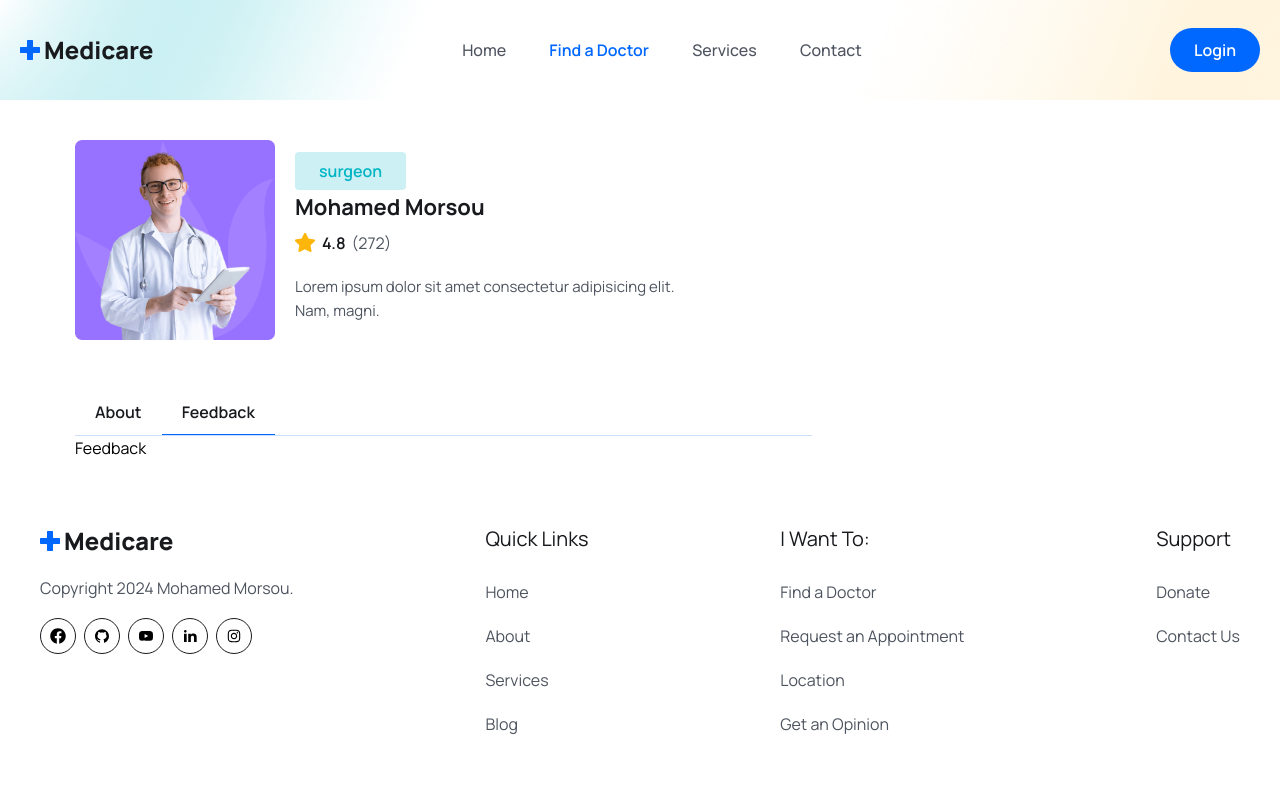
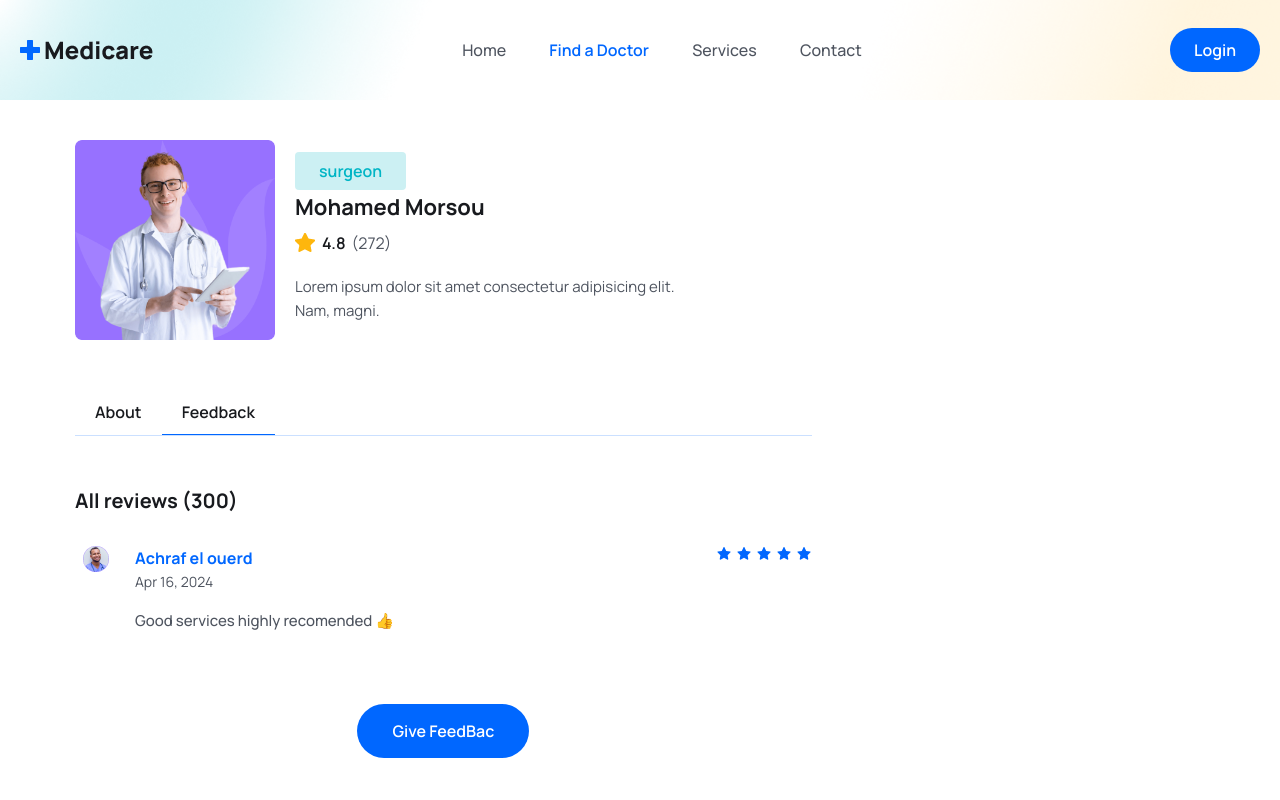
Before and after one commit to MohamedMorsou/Site-Web-de-prise-de-rendez-vous-Medicare, a React (Vite) app in the folder frontend/: page /doctors/1 in a window 1280 px wide. Both pictures are taken after a click on the button "Feedback". Shown: the top 800 px of the page. Built offline with nearby package versions, Linux system fonts and the light colour scheme; the HTML template or start-up script is replaced by a standard one.

Commit message:
Add feedback

```diff
--- a/frontend/src/pages/Doctors/Feedback.jsx
+++ b/frontend/src/pages/Doctors/Feedback.jsx
@@ -1,10 +1,45 @@
+import { useState } from "react";
+import avatar from "../../assets/images/avatar-icon.png";
+import FeedbackForm from './FeedbackForm'
+import { formateDate } from "../../utils/formateDate";
+import { AiFillStar } from "react-icons/ai";
 
 const Feedback = () => {
+  const [showFeedbackForm, setShowFeedbackForm] = useState(false);
   return (
     <div>
-      Feedback
+      <div className="mt-[50px]">
+        <h4 className="text-[20px] leading-[30px] font-bold text-headingColor mb-[30px] ">All reviews (300) </h4>
+        <div className="flex justify-between gap-10 mb-[30px] ml-2">
+          <div className="flex gap-3">
+            <figure className="w-10 h-10 rounded-full">
+              <img src={avatar} alt="" />
+            </figure>
+            <div>
+              <h5 className="text-base leading-6 text-primaryColor font-bold">Achraf el ouerd</h5>
+              <p className="text-sm leading-6 text-textColor">{formateDate("04-16-2024")}</p>
+              <p className="text__para mt-3 font-medium text-[15px]">Good services highly recomended 👍</p>
+            </div>
+          </div>
+          <div className="flex gap-1">
+            {[...Array(5).keys()].map((_, index) => (
+              <AiFillStar key={index} color="#0067ff" />
+            ))}
+          </div>
+        </div>
+      </div>
+      {!showFeedbackForm && (
+        <div className="text-center">
+            <button className="btn"
+            onClick={()=>setShowFeedbackForm(true)}>
+            Give FeedBac
+            </button>
+        </div>
+      )}
+
+      {showFeedbackForm && <FeedbackForm />}
     </div>
-  )
-}
+  );
+};
 
-export default Feedback
+export default Feedback;
--- /dev/null
+++ b/frontend/src/pages/Doctors/FeedbackForm.jsx
@@ -0,0 +1,63 @@
+import { useState } from "react";
+import { AiFillStar } from "react-icons/ai";
+
+const FeedbackForm = () => {
+  const [rating, setRating] = useState(0);
+  const [hover, setHover] = useState(0);
+
+  const handleSubmitReview = async (e) => {
+    e.preventDefault();
+  };
+
+  return (
+    <form action="">
+      <div>
+        <h3 className="text-headingColor text-base leading-6 font-semibold mb-4">
+          How would you rate the overall experience?
+        </h3>
+        <div>
+          {[...Array(5).keys()].map((_, index) => {
+            index += 1;
+            return (
+              <button
+                key={index}
+                type="button"
+                className={`${
+                  index < (rating ** hover || hover)
+                    ? "text-yellowColor"
+                    : "text-gray-400"
+                } bg-transparent border-none outline-none text-[22px] cursor-pointer`}
+                onClick={() => setRating(index)}
+                onMouseEnter={() => setHover(index)}
+                onMouseLeave={() => setHover(rating)}
+                onDoubleClick={() => {
+                  setHover(0);
+                  setRating(0);
+                }}
+              >
+                <span>
+                  <AiFillStar />
+                </span>
+              </button>
+            );
+          })}
+        </div>
+      </div>
+
+      <div className="mt-[30px]">
+        <h3 className="text-headingColor text-base leading-6 font-semibold mb-4">
+          Share your feedback suggestion
+        </h3>
+        <textarea
+        rows="5"
+        className="border border-solid border-[#0066ff34] focus:outline outline-primaryColor w-full px-4 py-3 rounded-md"
+        placeholder="Write your message"></textarea>
+      </div>
+      <button type="submit" className="btn" onClick={handleSubmitReview}>
+        submit Feedback
+      </button>
+    </form>
+  );
+};
+
+export default FeedbackForm;
```
